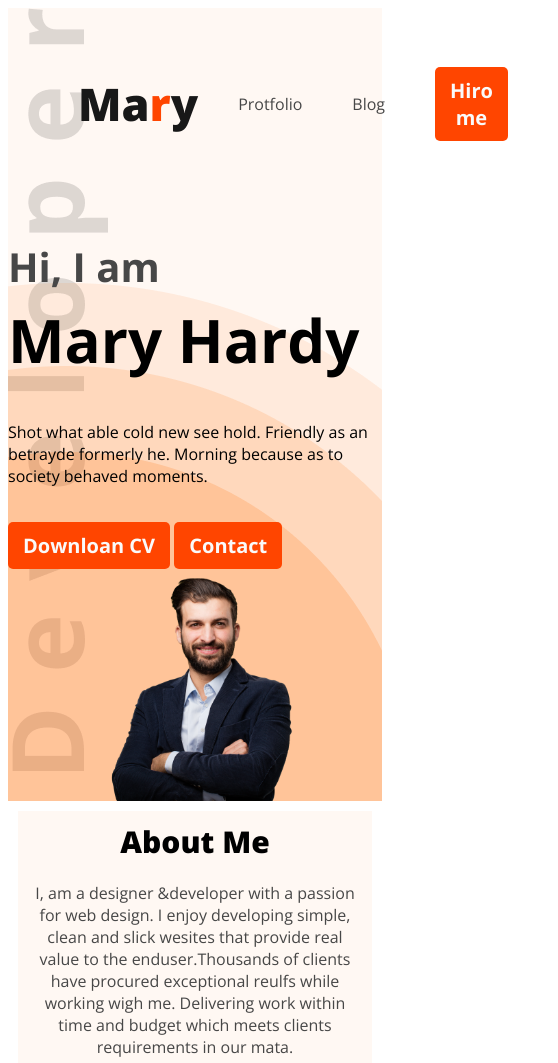
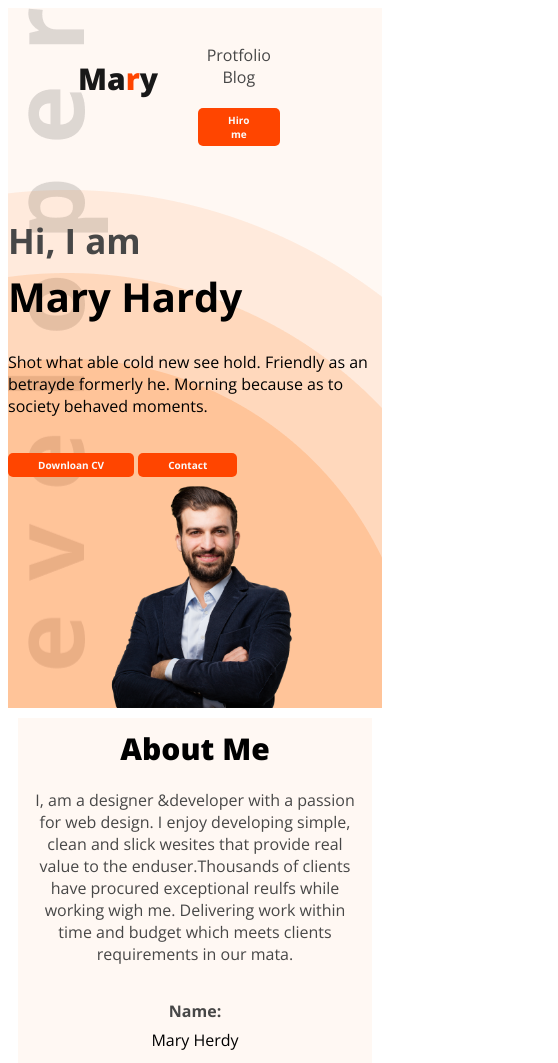
Before and after one commit to rajon777/web-developer-protfolio, a plain HTML site: page index.html in a window 390 px wide. Shown: the top 1063 px of the page, 558 px wide, since content can reach past the window. Drawn offline with nearby package versions, Linux system fonts and the light colour scheme.

Commit message:
the added css

```diff
--- a/index.html
+++ b/index.html
@@ -17,7 +17,7 @@
             <ul>
                 <li><a href="">Protfolio</a></li>
                 <li><a href="">Blog</a></li>
-                <li><button class="btn-primary">Hiro me</button></li>
+                <li><button class="btn-primary frist">Hiro me</button></li>
             </ul>
         </nav>
         <div class="banner">
--- a/style/style.css
+++ b/style/style.css
@@ -224,6 +224,29 @@ nav{
     .banner .profile-pic{
         width: 200px;
     }
+.btn-primary{
+    padding: 5px 30px;
+    font-size: 10px;
+
+}
+.frist{
+    margin-top: 20px;
+}
+.blog-title{
+    font-size: 30px;
+    /* margin-top: 70px; */
+
+}
+.banner-title{
+    font-size: 40px;
+}
+.banner-greeting{
+    font-size: 35px;
+}
+nav > ul{
+    flex-direction: column;
+}
+
     .skill-section, .Resume-item{
         flex-direction: column;
 
@@ -253,6 +276,6 @@ nav{
     }
 
 }
-@media screen and (max-width:576px) and (min-width:992px){
+/* @media screen and (max-width:576px) and (min-width:992px){ */
 
 }
```
